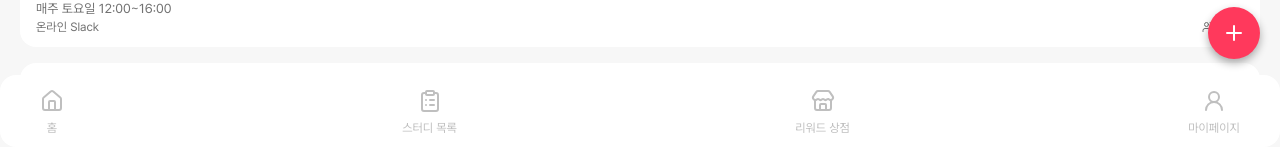
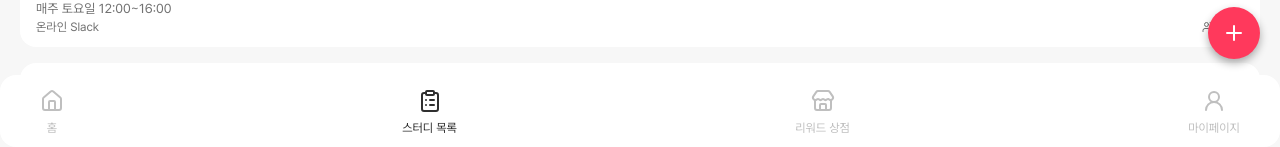
Before and after one commit to prgrms-web-devcourse-final-project/WEB4_5_9to6_FE, a Next.js app: page /studylist in a window 1280 px wide. Shown: the part 653-800 px from the top of the page. Built offline with nearby package versions, Linux system fonts and the light colour scheme.

Commit message:
fix: 경로 수정

```diff
--- a/src/components/common/Gnb.tsx
+++ b/src/components/common/Gnb.tsx
@@ -21,9 +21,9 @@ export default function Gnb() {
                         <p className="c2">홈</p>
                     </Link>
                     <Link
-                        href="/studies"
+                        href="/studylist"
                         className={`flex cursor-pointer flex-col items-center transition duration-200 ease-in-out hover:text-[var(--color-gray1000)] ${
-                            pathname === "/studies"
+                            pathname === "/studylist"
                                 ? "text-[var(--color-gray1000)]"
                                 : "text-[var(--color-gray500)]"
                         }`}
```
